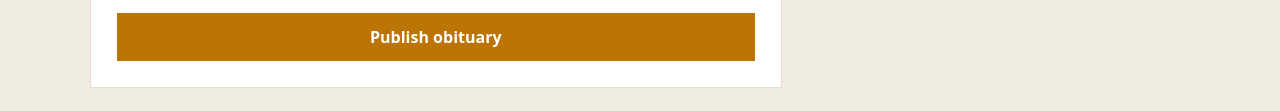
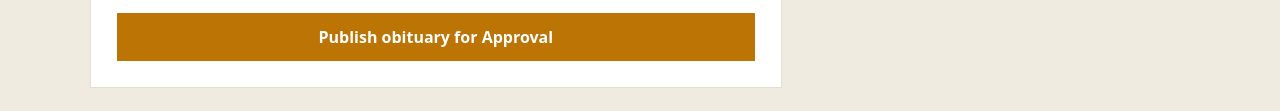
Before and after one commit to anyanzwa/memorial-site, a plain HTML site: page submit.html in a window 1280 px wide. Shown: the part 2074-2185 px from the top of the page. Drawn offline with Linux system fonts and the light colour scheme.

Commit message:
Services update'

```diff
--- a/submit.html
+++ b/submit.html
@@ -130,7 +130,7 @@
               <div><label for="phone">Phone</label><input id="phone" type="tel" placeholder="+254..."><div class="error"></div></div>
             </div>
 
-            <button class="btn gold" type="submit">Publish obituary</button>
+            <button class="btn gold" type="submit">Publish obituary for Approval</button>
           </form>
         </div>
 
```
